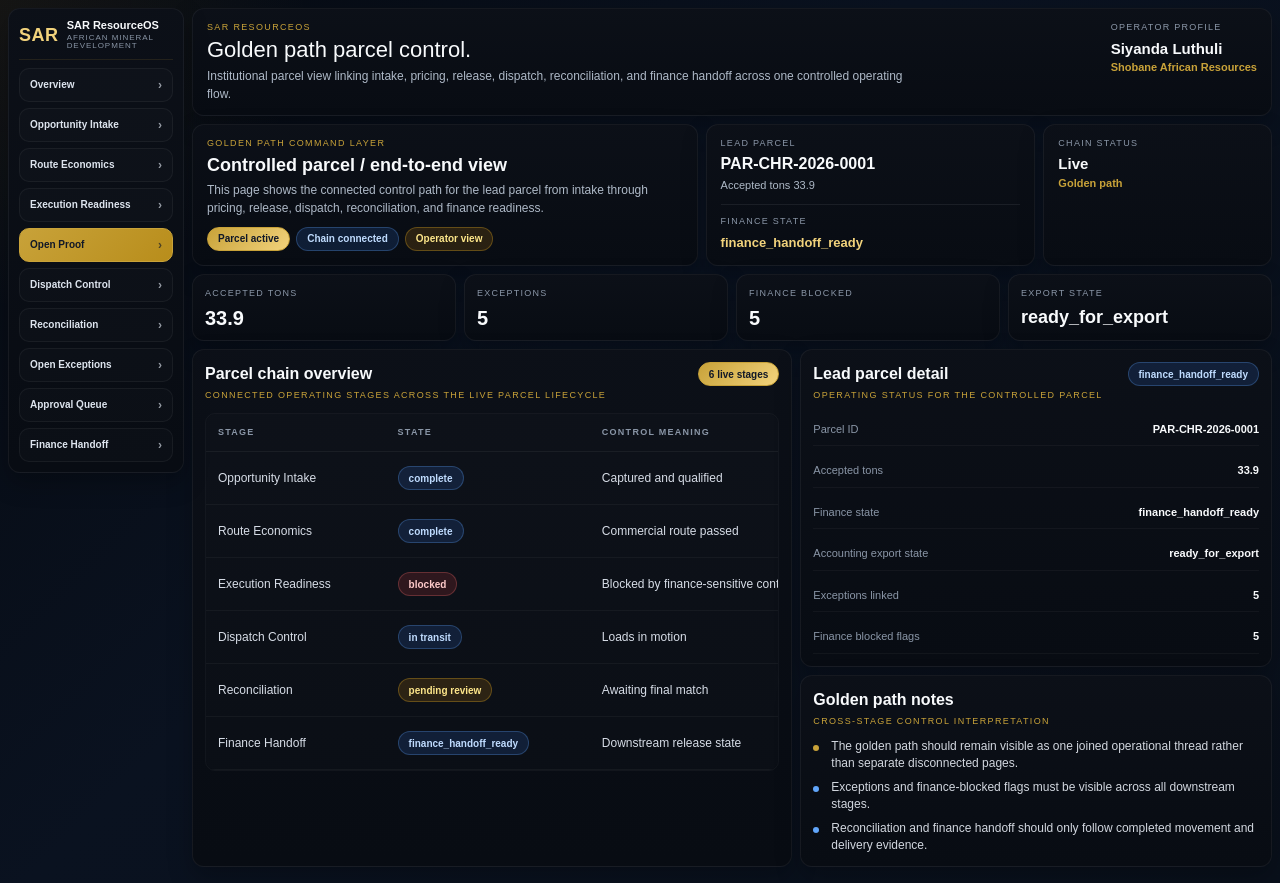
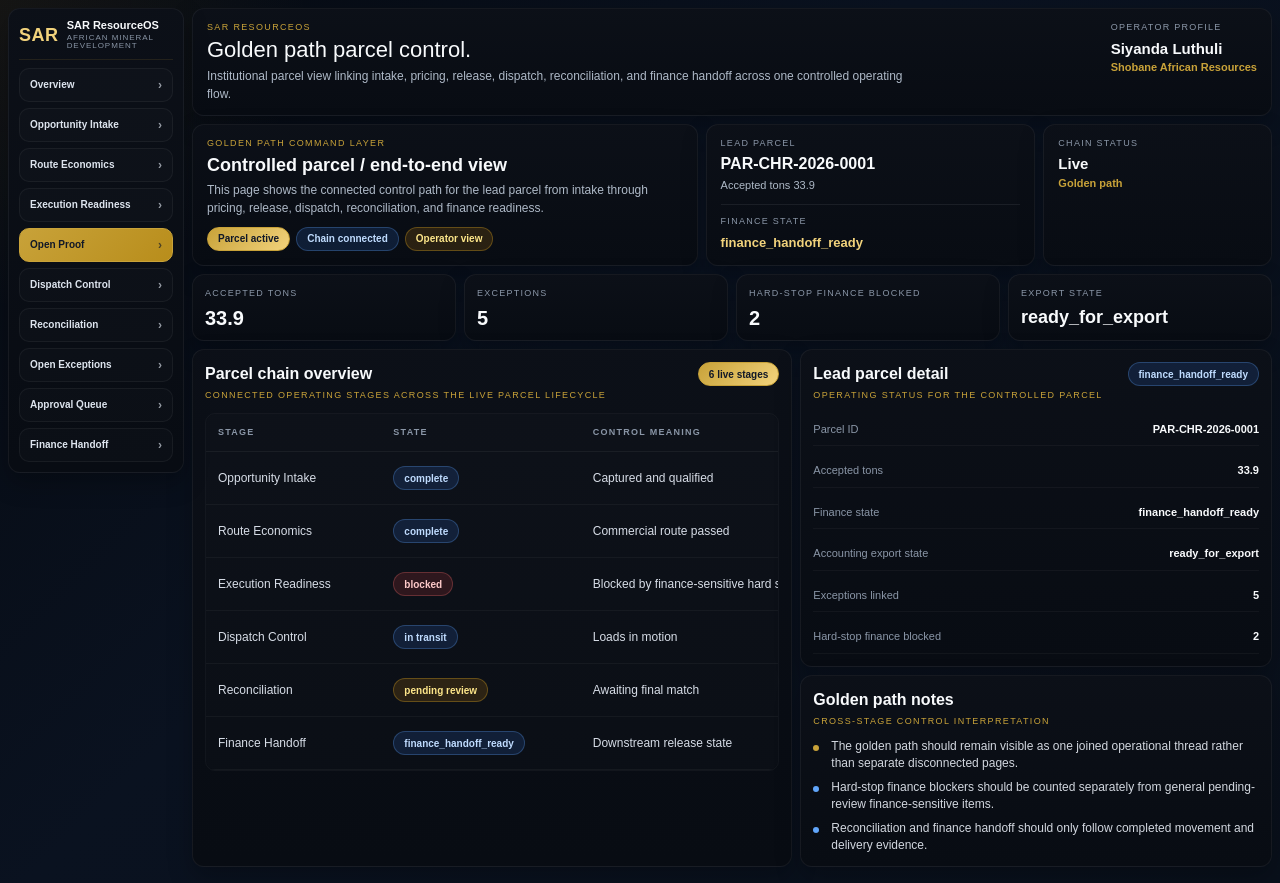
Before and after one commit to shobanesiyanda/sar-resourceos-golden-path-proof, a Next.js app: page /golden-path in a window 1280 px wide. Built offline with nearby package versions, Linux system fonts and the light colour scheme.

Commit message:
Normalize blocked held pending rules across dashboards

```diff
--- a/app/golden-path/page.tsx
+++ b/app/golden-path/page.tsx
@@ -17,8 +17,10 @@ export default function GoldenPathPage() {
     (item: any) => !item?.parcelId || s(item.parcelId) === parcelId
   );
 
-  const financeBlocked = exceptions.filter(
-    (item: any) => yn(item?.financeAllowed) === "no"
+  const hardStopFinanceBlocked = exceptions.filter(
+    (item: any) =>
+      yn(item?.financeAllowed) === "no" &&
+      ["blocked", "held"].includes(String(item?.status || "").toLowerCase())
   ).length;
 
   const stages = [
@@ -36,8 +38,11 @@ export default function GoldenPathPage() {
     },
     {
       title: "Execution Readiness",
-      sub: financeBlocked > 0 ? "Blocked by finance-sensitive control" : "Release gate active",
-      state: financeBlocked > 0 ? "blocked" : "pending review",
+      sub:
+        hardStopFinanceBlocked > 0
+          ? "Blocked by finance-sensitive hard stop"
+          : "Release gate active",
+      state: hardStopFinanceBlocked > 0 ? "blocked" : "pending review",
       href: "/execution-readiness",
     },
     {
@@ -115,8 +120,8 @@ export default function GoldenPathPage() {
           <div className="bb-kpi-value">{exceptions.length}</div>
         </div>
         <div className="bb-kpi-card">
-          <div className="bb-kpi-label">Finance blocked</div>
-          <div className="bb-kpi-value">{financeBlocked}</div>
+          <div className="bb-kpi-label">Hard-stop finance blocked</div>
+          <div className="bb-kpi-value">{hardStopFinanceBlocked}</div>
         </div>
         <div className="bb-kpi-card">
           <div className="bb-kpi-label">Export state</div>
@@ -204,8 +209,8 @@ export default function GoldenPathPage() {
                 <strong>{exceptions.length}</strong>
               </div>
               <div className="bb-metric-row">
-                <span>Finance blocked flags</span>
-                <strong>{financeBlocked}</strong>
+                <span>Hard-stop finance blocked</span>
+                <strong>{hardStopFinanceBlocked}</strong>
               </div>
             </div>
           </section>
@@ -231,8 +236,8 @@ export default function GoldenPathPage() {
               <div className="bb-note">
                 <div className="bb-note-dot" />
                 <div className="bb-note-text">
-                  Exceptions and finance-blocked flags must be visible across all
-                  downstream stages.
+                  Hard-stop finance blockers should be counted separately from
+                  general pending-review finance-sensitive items.
                 </div>
               </div>
               <div className="bb-note">
@@ -248,4 +253,4 @@ export default function GoldenPathPage() {
       </div>
     </ExecutiveShell>
   );
-}
+                                                      }
```
